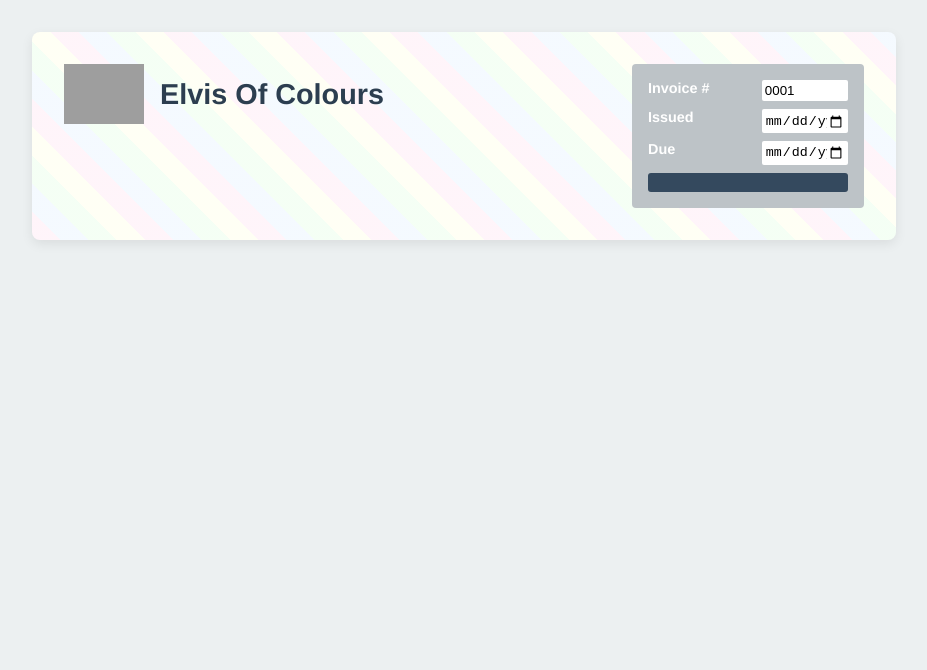
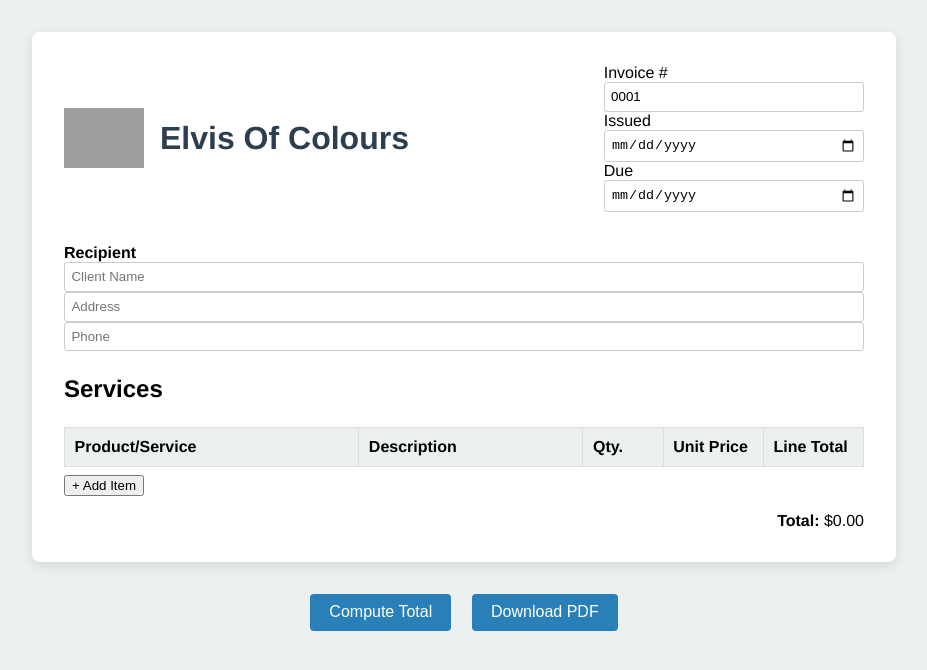
Before and after one commit to sokrates1996/estimator, a plain HTML site: page index.html in a window 1280 px wide. Shown: the whole page, without its empty margins (176-1103 px from the left). Drawn offline with nearby package versions, Linux system fonts and the light colour scheme; grey boxes are pictures that could not be loaded.

Commit message:
Update index.html

```diff
--- a/index.html
+++ b/index.html
@@ -4,143 +4,141 @@
   <meta charset="UTF-8" />
   <title>Elvis of Colours Estimator</title>
   <style>
-    :root {
-      --primary: #2c3e50;
-      --accent:  #2980b9;
-      --light:   #ecf0f1;
-      --mid:     #bdc3c7;
-      --dark:    #34495e;
+    body {
+      font-family: 'Helvetica Neue', Arial, sans-serif;
+      background: #ecf0f1;
+      padding: 2rem;
+      margin: 0;
     }
-    body {
-      margin: 0; padding: 2rem;
-      background: var(--light);
-      font-family: 'Helvetica Neue', Arial, sans-serif;
-    }
-    .invoice-container {
-      position: relative;
+    #invoice {
       max-width: 800px;
       margin: auto;
       background: #fff;
       border-radius: 8px;
-      box-shadow: 0 4px 12px rgba(0,0,0,0.08);
       padding: 2rem;
-      overflow: hidden;
+      box-shadow: 0 4px 12px rgba(0,0,0,0.1);
     }
-    /* tribal watermark via CSS gradient */
-    .invoice-container::before {
-      content: "";
-      position: absolute;
-      inset: 0;
-      background: repeating-linear-gradient(
-        45deg,
-        rgba(255,153,204,0.1) 0 20px,
-        rgba(153,204,255,0.1) 20px 40px,
-        rgba(153,255,153,0.1) 40px 60px,
-        rgba(255,255,153,0.1) 60px 80px
-      ) center/cover no-repeat;
-      z-index: 0;
+    #invoice header {
+      display: flex;
+      justify-content: space-between;
+      align-items: center;
     }
-    .invoice-container > * {
-      position: relative; z-index: 1;
+    #invoice .company {
+      display: flex;
+      align-items: center;
     }
-
-    .invoice-header {
-      display: flex; justify-content: space-between; align-items: flex-start;
+    #invoice .company img {
+      height: 60px;
+      margin-right: 1rem;
     }
-    .company-left { display: flex; align-items: center; }
-    .logo { height: 60px; margin-right: 1rem; }
-    .company-name { margin: 0; color: var(--primary); font-size: 1.8rem; }
-
-    .invoice-meta {
-      background: var(--mid);
+    #invoice .company h1 {
+      margin: 0;
+      color: #2c3e50;
+    }
+    #controls {
+      text-align: center;
+      margin-top: 2rem;
+    }
+    #controls button {
+      background: #2980b9;
+      color: #fff;
+      border: none;
+      padding: 0.6rem 1.2rem;
+      margin: 0 0.5rem;
+      font-size: 1rem;
       border-radius: 4px;
-      padding: 1rem;
-      color: #fff;
-      width: 200px;
-      font-size: 0.9rem;
+      cursor: pointer;
     }
-    .invoice-meta .meta-row {
-      display: flex; justify-content: space-between; margin-bottom: 0.5rem;
+    table {
+      width: 100%;
+      border-collapse: collapse;
+      margin-top: 1.5rem;
     }
-    .invoice-meta label { font-weight: bold; }
-    .invoice-meta input {
-      width: 80px; border: none; border-radius: 2px; padding: 0.2rem;
+    table th, table td {
+      border: 1px solid #ddd;
+      padding: 0.6rem;
+      text-align: left;
     }
-    .invoice-meta .meta-total {
-      background: var(--dark);
-      padding: 0.6rem; border-radius: 3px;
-      display: flex; justify-content: space-between; font-weight: bold;
-      margin-top: 0.5rem;
+    table th {
+      background: #ecf0f1;
     }
-
-    .recipient {
-      margin-top: 2rem; text-transform: uppercase; font-size: 0.9rem;
-    }
-    .recipient strong { display: block; margin-bottom: 0.3rem; }
-    .recipient input {
-      width: 100%; border: none; border-bottom: 1px solid var(--mid);
-      margin-bottom: 0.5rem; padding: 0.3rem 0;
-    }
-
-    .section-title {
-      margin-top: 2rem; border-bottom: 1px solid var(--mid);
-      padding-bottom: 0.3rem; color: var(--primary); font-size: 1.2rem;
-    }
-
-    .items-table {
-      width: 100%; border-collapse: collapse; margin-top: 1rem;
-    }
-    .items-table th {
-      background: var(--light); color: var(--primary);
-      text-align: left; padding: 0.6rem; font-weight: normal;
-    }
-    .items-table td {
-      border-bottom: 1px solid #eee; padding: 0.6rem;
-    }
-    .items-table input,
-    .items-table textarea {
-      width: 100%; border: 1px solid var(--mid);
-      border-radius: 3px; padding: 0.3rem; box-sizing: border-box;
-    }
-    .items-table textarea { resize: vertical; }
-
-    .add-btn,
-    .actions button {
-      background: var(--accent); color: #fff; border: none;
-      border-radius: 4px; padding: 0.4rem 0.8rem;
-      margin-top: 0.5rem; cursor: pointer; font-size: 0.9rem;
-    }
-    .add-btn:hover,
-    .actions button:hover { background: var(--dark); }
-    .actions { margin-top: 2rem; text-align: right; }
-
-    /* PRINT STYLES: only show the invoice-card */
-    @media print {
-      body * { visibility: hidden; }
-      .invoice-container, .invoice-container * { visibility: visible; }
-      .invoice-container { position: absolute; top: 0; left: 0; width: 100%; }
+    input, textarea {
+      width: 100%;
+      box-sizing: border-box;
+      padding: 0.4rem;
+      border: 1px solid #ccc;
+      border-radius: 3px;
     }
   </style>
 </head>
 <body>
-  <div class="invoice-container" id="invoiceCard">
-    <header class="invoice-header">
-      <div class="company-left">
-        <img src="https://i.imgur.com/nIdc6aB.jpeg" class="logo" alt="Logo">
-        <h1 class="company-name">Elvis Of Colours</h1>
+  <div id="invoice">
+    <header>
+      <div class="company">
+        <img src="https://i.imgur.com/nIdc6aB.jpeg" alt="Elvis Of Colours Logo">
+        <h1>Elvis Of Colours</h1>
       </div>
-      <div class="invoice-meta">
-        <div class="meta-row">
-          <label>Invoice #</label>
-          <input type="text" id="invoiceNumber" value="0001">
-        </div>
-        <div class="meta-row">
-          <label>Issued</label>
-          <input type="date" id="issueDate">
-        </div>
-        <div class="meta-row">
-          <label>Due</label>
-          <input type="date" id="dueDate">
-        </div>
-        <div class="meta-total">
-          <spa
+      <div>
+        <div><label>Invoice #</label> <input id="invNum" value="0001"></div>
+        <div><label>Issued</label> <input id="invDate" type="date"></div>
+        <div><label>Due</label>    <input id="dueDate" type="date"></div>
+      </div>
+    </header>
+
+    <section style="margin-top:2rem;">
+      <strong>Recipient</strong><br>
+      <input id="clientName" placeholder="Client Name"><br>
+      <input id="clientAddress" placeholder="Address"><br>
+      <input id="clientPhone" placeholder="Phone">
+    </section>
+
+    <h2 style="margin-top:1.5rem;">Services</h2>
+    <table id="itemsTable">
+      <thead>
+        <tr>
+          <th>Product/Service</th>
+          <th>Description</th>
+          <th style="width:60px;">Qty.</th>
+          <th style="width:80px;">Unit Price</th>
+          <th style="width:80px;">Line Total</th>
+        </tr>
+      </thead>
+      <tbody></tbody>
+    </table>
+    <button id="addRow" style="margin-top:0.5rem;">+ Add Item</button>
+
+    <div style="text-align:right; margin-top:1rem;">
+      <strong>Total: </strong><span id="totalAmt">$0.00</span>
+    </div>
+  </div>
+
+  <div id="controls">
+    <button id="compute">Compute Total</button>
+    <button id="download">Download PDF</button>
+  </div>
+
+  <!-- jsPDF + AutoTable -->
+  <script src="https://cdnjs.cloudflare.com/ajax/libs/jspdf/2.5.1/jspdf.umd.min.js"></script>
+  <script src="https://cdnjs.cloudflare.com/ajax/libs/jspdf-autotable/3.5.23/jspdf.plugin.autotable.min.js"></script>
+  <script>
+    const { jsPDF } = window.jspdf;
+
+    // add new row
+    document.getElementById('addRow').onclick = () => {
+      const tr = document.createElement('tr');
+      tr.innerHTML = `
+        <td><input placeholder="Service"></td>
+        <td><textarea rows="2" placeholder="Description"></textarea></td>
+        <td><input type="number" value="0"></td>
+        <td><input type="number" value="0" step="0.01"></td>
+        <td class="line">$0.00</td>
+      `;
+      document.querySelector('#itemsTable tbody').appendChild(tr);
+    };
+
+    // compute totals
+    document.getElementById('compute').onclick = () => {
+      let sum = 0;
+      document.querySelectorAll('#itemsTable tbody tr').forEach(tr => {
+        const qty   = parseFloat(tr.cells[2].querySelector('input').value) || 0;
+        const price = parseFloat(tr.cells[3].querySe
```
